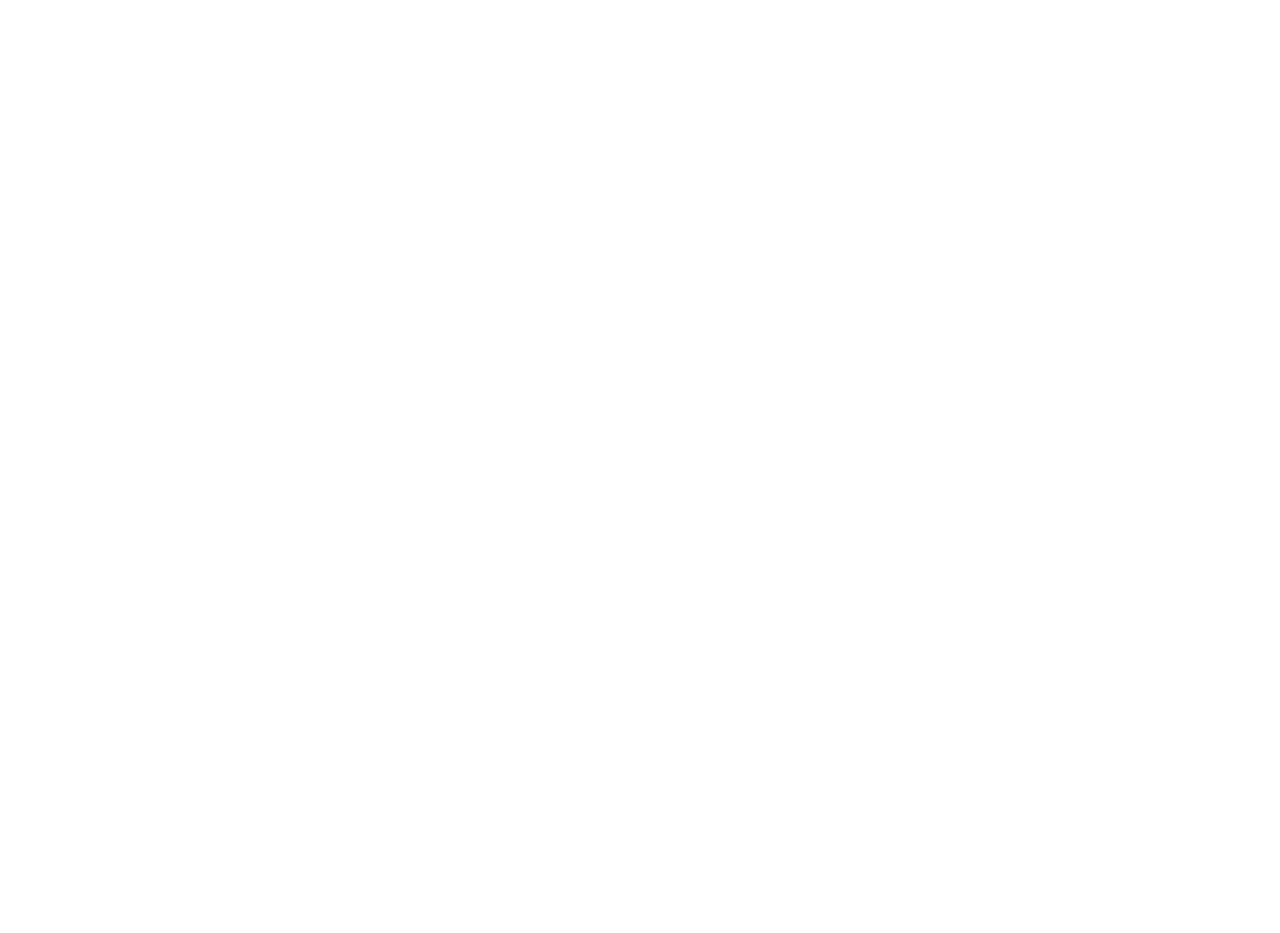
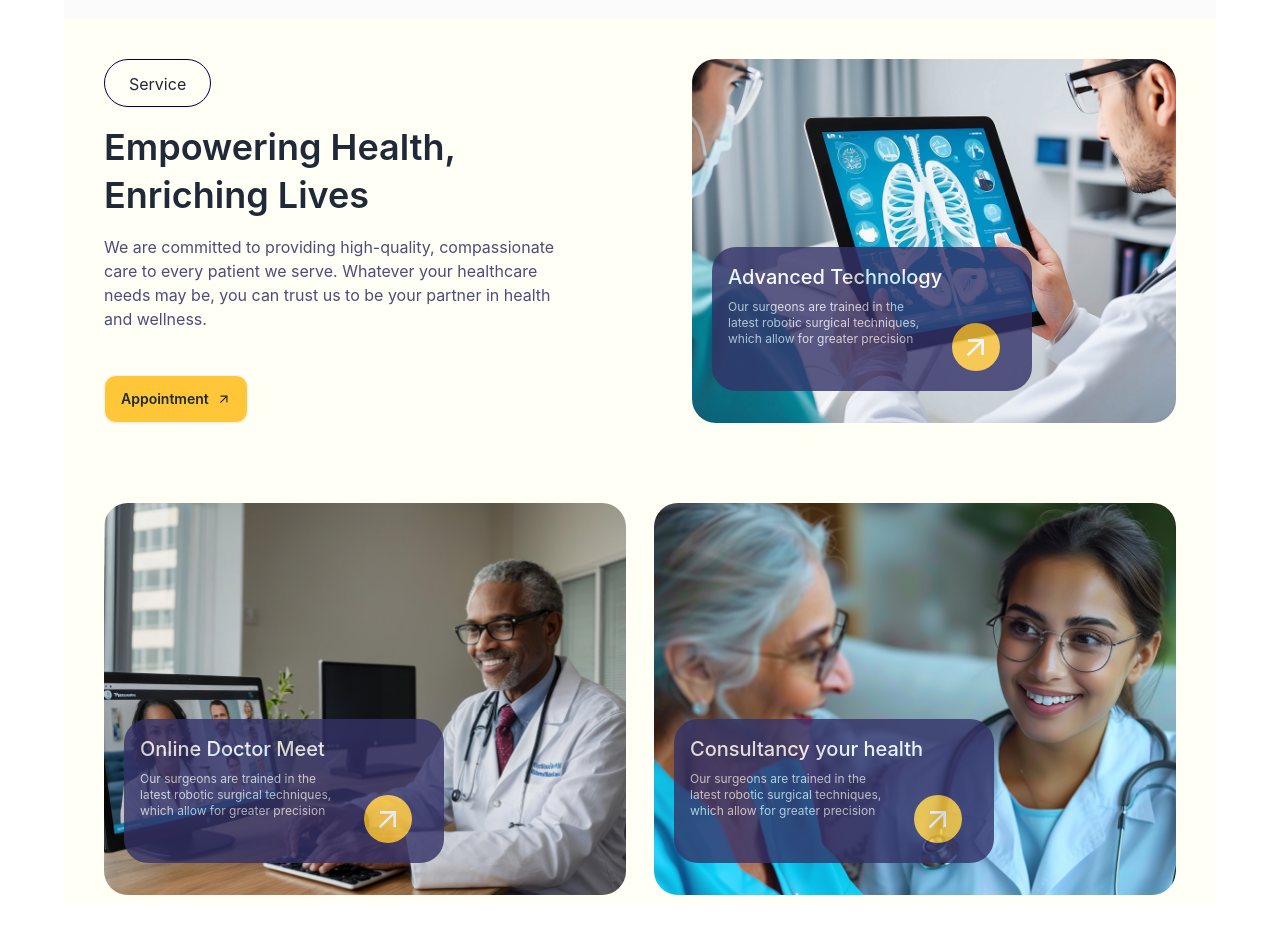
Before and after one commit to Monwar23/my-task, a React (Vite) app: page / in a window 1280 px wide. Shown: the part 1700-2633 px from the top of the page. Before the commit the page ends 1719 px from the top, so only its background shows below. Built offline with nearby package versions, Linux system fonts and the light colour scheme.

Commit message:
completed EmprovingHealth section

```diff
--- a/src/App.jsx
+++ b/src/App.jsx
@@ -1,5 +1,6 @@
 import Banner from "./components/Banner"
 import ComprehensiveCareUnit from "./components/ComprehensiveCareUnit"
+import EmpoweringHealth from "./components/EmpoweringHealth"
 import Navbar from "./components/Navbar"
 import WhoWeAre from "./components/WhoWeAre"
 
@@ -11,6 +12,7 @@
     <Banner></Banner>
     <ComprehensiveCareUnit></ComprehensiveCareUnit>
     <WhoWeAre></WhoWeAre>
+    <EmpoweringHealth></EmpoweringHealth>
   </div>
 
   )
--- /dev/null
+++ b/src/components/EmpoweringHealth.jsx
@@ -0,0 +1,57 @@
+import { MdArrowOutward } from "react-icons/md";
+
+const EmpoweringHealth = () => {
+    return (
+        <div className="mb-40 bg-[#FFFFF5] p-10">
+            <div className="flex flex-col lg:flex-row">
+                <div>
+                    <h2 className="btn border-[#020043] bg-[#FFFFF5] rounded-3xl px-6 py-3 font-normal text-base">Service</h2>
+                    <h1 className="w-full lg:w-96 my-4 leading-[48px] text-4xl font-semibold">Empowering Health, Enriching Lives</h1>
+                    <p className="w-full lg:w-[460px] mb-11 text-[#4D4C7B]">We are committed to providing high-quality, compassionate care to every patient we serve. Whatever your healthcare needs may be, you can trust us to be your partner in health and wellness.
+                    </p>
+                    <button className="btn bg-[#FFC637] rounded-xl hover:bg-[#e7b330] hover:text-white">Appointment <MdArrowOutward /></button>
+                </div>
+                <div className="mt-10 lg:mt-0 lg:ml-32">
+                    <img className="rounded-3xl" src="/src/assets/Media/Rectangle 27-2.png" alt=""/>
+                    <div className="relative w-full lg:w-[320px] h-36 rounded-3xl -mt-44 ml-5 bg-[#343268] opacity-80">
+                        <h2 className="font-medium text-white text-xl pt-4 pl-4 mb-2">Advanced Technology</h2>
+                        <div>
+                            <p className="w-[220px] text-xs font-normal pl-4 text-[#FFFFFFCC]">Our surgeons are trained in the latest robotic surgical techniques, which allow for greater precision</p>
+                            <div className="flex justify-end pr-8 -mt-6">
+                                <MdArrowOutward className="w-12 h-12 rounded-full bg-[#FFC637] text-white p-2"></MdArrowOutward>
+                            </div>
+                        </div>
+                    </div>
+                </div>
+            </div>
+            <div className="flex flex-col lg:flex-row gap-7">
+                <div className="mt-20">
+                    <img className="rounded-3xl" src="/src/assets/Media/Rectangle 27-1.png" alt=""/>
+                    <div className="relative w-full lg:w-[320px] h-36 rounded-3xl -mt-44 ml-5 bg-[#343268] opacity-80">
+                        <h2 className="font-medium text-white text-xl pt-4 pl-4 mb-2">Online Doctor Meet</h2>
+                        <div>
+                            <p className="w-[220px] text-xs font-normal pl-4 text-[#FFFFFFCC]">Our surgeons are trained in the latest robotic surgical techniques, which allow for greater precision</p>
+                            <div className="flex justify-end pr-8 -mt-6">
+                                <MdArrowOutward className="w-12 h-12 rounded-full bg-[#FFC637] text-white p-2"></MdArrowOutward>
+                            </div>
+                        </div>
+                    </div>
+                </div>
+                <div className="mt-20">
+                    <img className="rounded-3xl" src="/src/assets/Media/Rectangle 27.png" alt=""/>
+                    <div className="relative w-full lg:w-[320px] h-36 rounded-3xl -mt-44 ml-5 bg-[#343268] opacity-80">
+                        <h2 className="font-medium text-white text-xl pt-4 pl-4 mb-2">Consultancy your health</h2>
+                        <div>
+                            <p className="w-[220px] text-xs font-normal pl-4 text-[#FFFFFFCC]">Our surgeons are trained in the latest robotic surgical techniques, which allow for greater precision</p>
+                            <div className="flex justify-end pr-8 -mt-6">
+                                <MdArrowOutward className="w-12 h-12 rounded-full bg-[#FFC637] text-white p-2"></MdArrowOutward>
+                            </div>
+                        </div>
+                    </div>
+                </div>
+            </div>
+        </div>
+    );
+};
+
+export default EmpoweringHealth;
```
